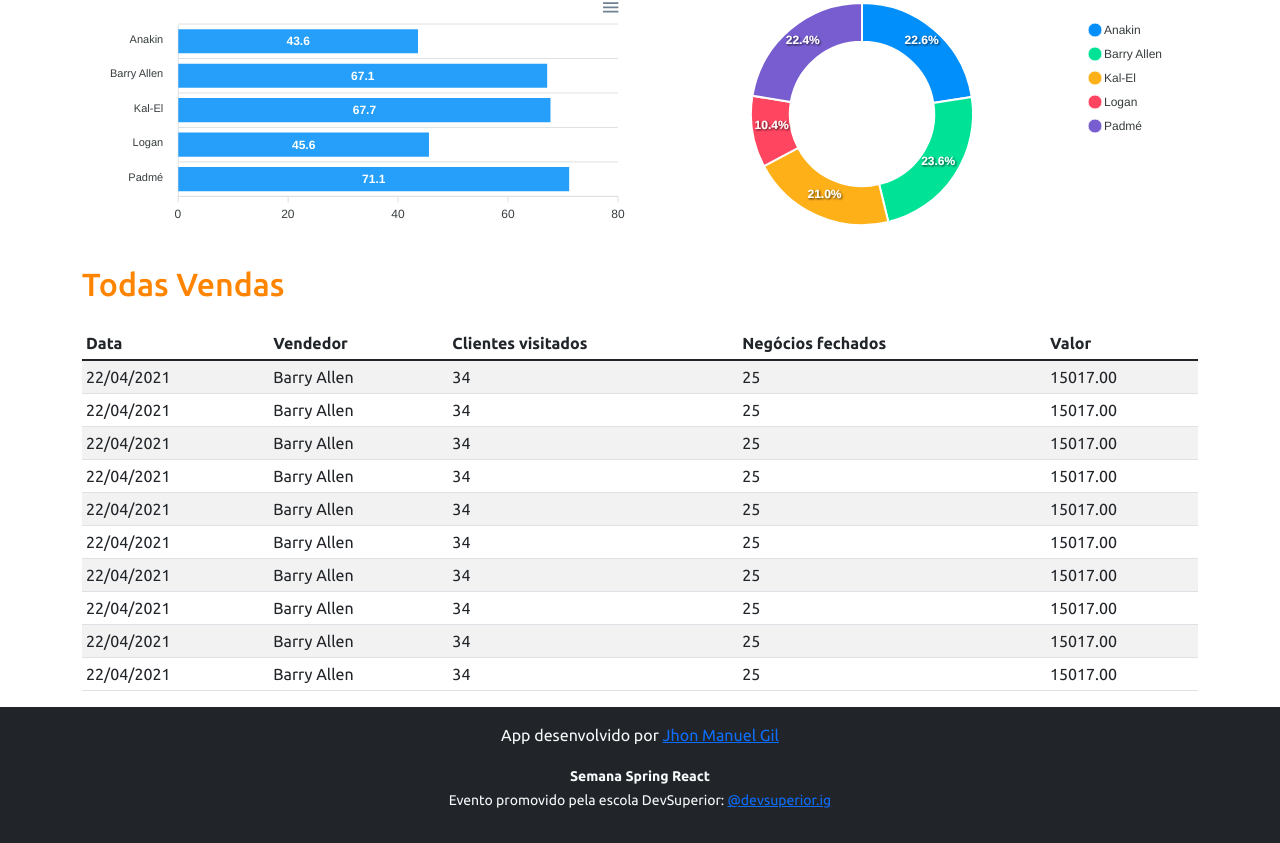
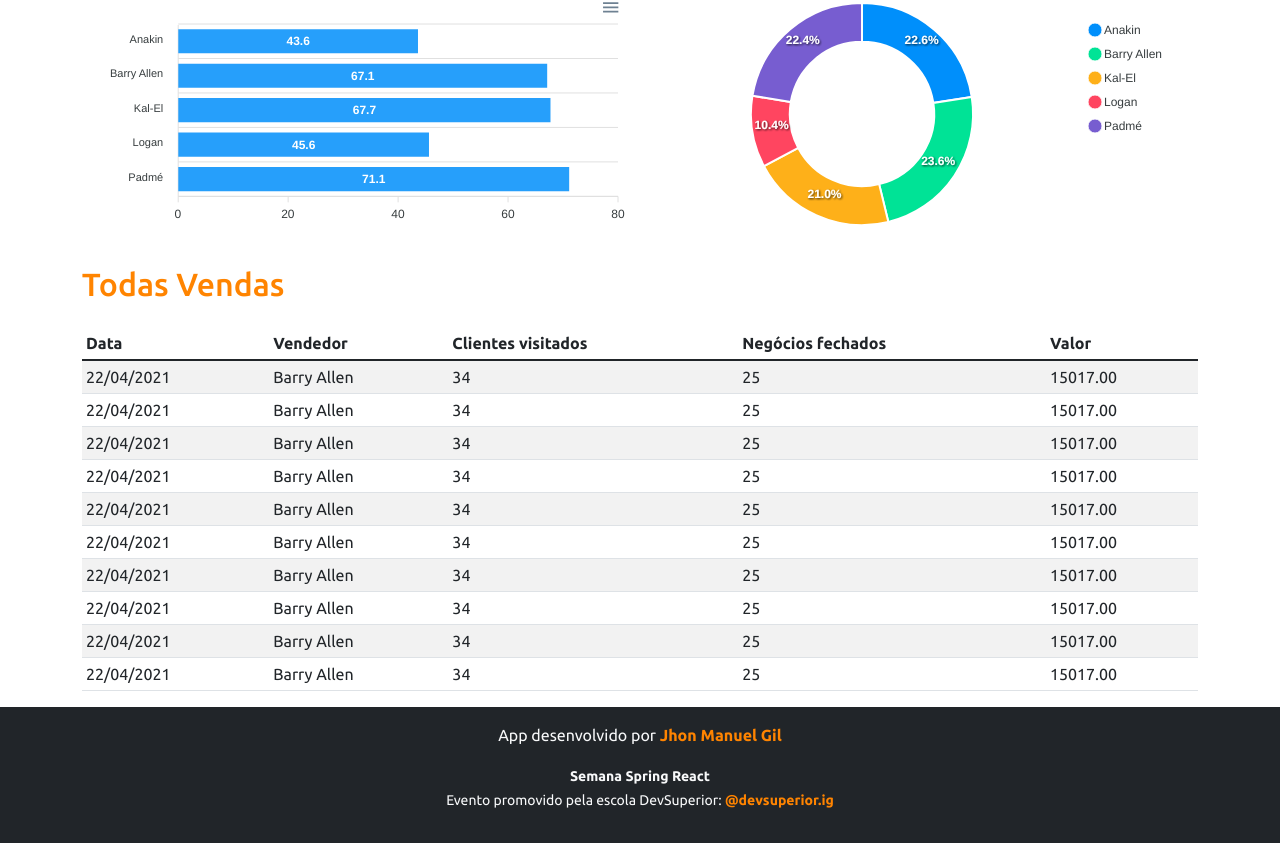
Before and after one commit to jhonmanuelg/projeto-react-sds3, a React (Create React App) app in the folder frontend/: page / in a window 1280 px wide. Shown: the part 199-1042 px from the top of the page. Built offline with nearby package versions, Linux system fonts and the light colour scheme.

Commit message:
The color of the footer is modified

```diff
--- a/frontend/src/assets/css/styles.css
+++ b/frontend/src/assets/css/styles.css
@@ -29,4 +29,10 @@ html, body {
 
 .text-primary {
     color: var(--color-primary) !important;
+
 }
+
+.link-a{
+    text-decoration: none !important;
+    font-weight: bold !important;
+}
--- a/frontend/src/components/Footer/index.tsx
+++ b/frontend/src/components/Footer/index.tsx
@@ -7,7 +7,7 @@ const Footer = () => {
           <a
             href="https://github.com/jhonmanuelg"
             target="_blank"
-            rel="noreferrer"
+            rel="noreferrer" className="text-primary link-a"
           >
             Jhon Manuel Gil
           </a>
@@ -20,7 +20,7 @@ const Footer = () => {
             <a
               href="https://instagram.com/devsuperior.ig"
               target="_blank"
-              rel="noreferrer"
+              rel="noreferrer" className="text-primary link-a"
             >
               @devsuperior.ig
             </a>
```
